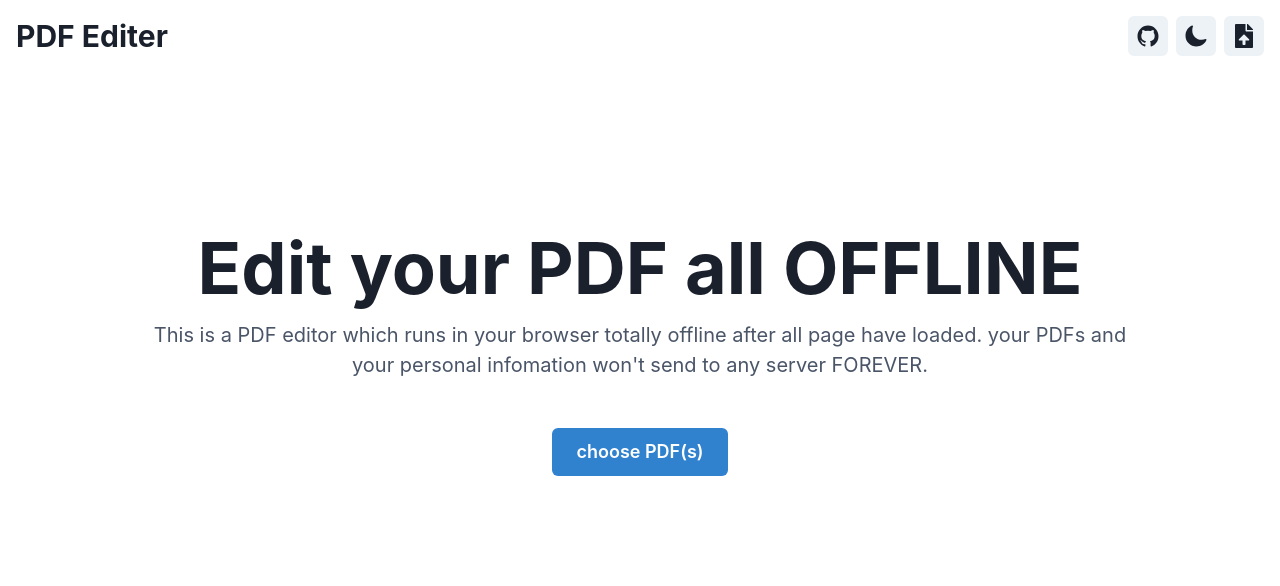
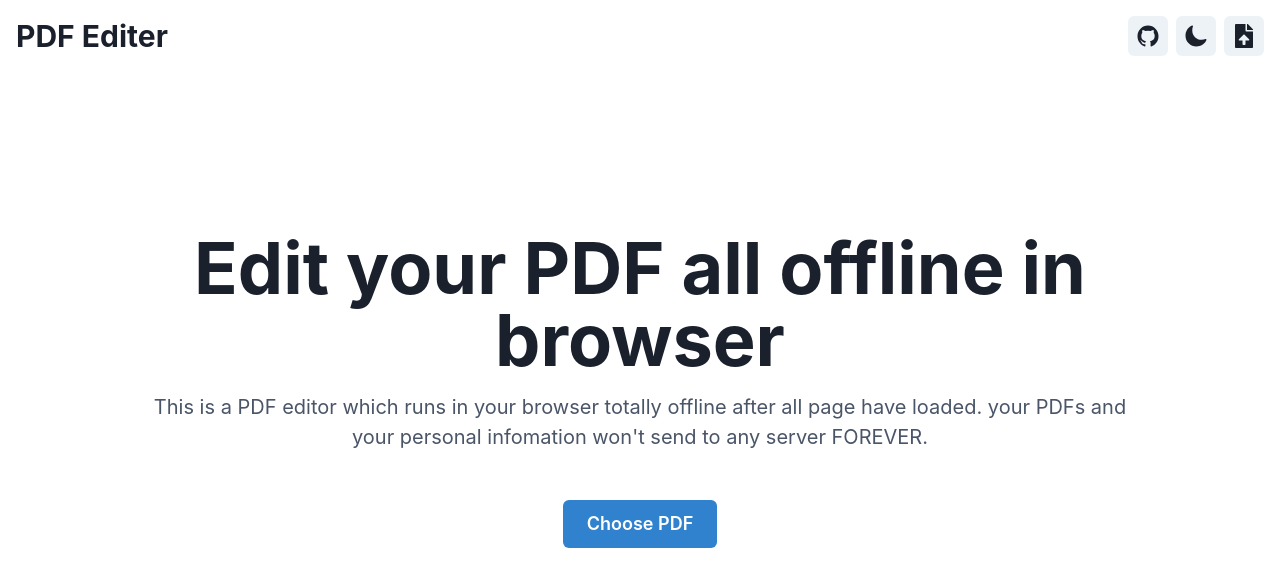
Before and after one commit to suikodev/offline-pdf-editor, a React (Create React App) app: page / in a window 1280 px wide. Shown: the top 586 px of the page. Built offline with nearby package versions, Linux system fonts and the light colour scheme.

Commit message:
feat(i18n,home): configure i18n, add trans for home page

```diff
--- a/package.json
+++ b/package.json
@@ -23,10 +23,13 @@
     "eslint-plugin-prettier": "^3.3.1",
     "eslint-plugin-react": "^7.23.2",
     "framer-motion": "^4.1.5",
+    "i18next": "^21.4.0",
+    "i18next-browser-languagedetector": "^6.1.2",
     "localforage": "^1.9.0",
     "prettier": "^2.2.1",
     "react": "^17.0.2",
     "react-dom": "^17.0.2",
+    "react-i18next": "^11.13.0",
     "react-icons": "^4.2.0",
     "react-pdf": "^5.2.0",
     "react-redux": "^7.2.3",
--- a/src/app/App.tsx
+++ b/src/app/App.tsx
@@ -7,6 +7,7 @@ import { init as initPdfInfoState } from "../features/pdfInfo/pdfInfoSlice";
 import { Home } from "../pages/home";
 import { Overview } from "../pages/overview";
 import { Store } from "../pages/store";
+import "../i18n";
 
 function App() {
   const dispatch = useAppDispatch();
--- /dev/null
+++ b/src/i18n/index.ts
@@ -0,0 +1,47 @@
+import i18n from "i18next";
+import { initReactI18next } from "react-i18next";
+import LanguageDetector from "i18next-browser-languagedetector";
+
+const DETECTION_OPTIONS = {
+  order: ["navigator"],
+};
+
+i18n
+  .use(LanguageDetector)
+  .use(initReactI18next)
+  .init({
+    detection: DETECTION_OPTIONS,
+    debug: true,
+    fallbackLng: "zh",
+    interpolation: {
+      escapeValue: false,
+    },
+    resources: {
+      en: {
+        translation: {
+          home: {
+            banner: {
+              title: "Edit your PDF all offline in browser ",
+              description:
+                "This is a PDF editor which runs in your browser totally offline after all page have loaded. your PDFs and your personal infomation won't send to any server FOREVER.",
+              choosePdfButtonText: "Choose PDF",
+            },
+          },
+        },
+      },
+      zh: {
+        translation: {
+          home: {
+            banner: {
+              title: "在浏览器中离线编辑PDF",
+              description:
+                "这是一个 PDF 编辑器，它在所有页面加载完成后在你的浏览器中完全离线运行。你的PDF和你的个人信息将永远不会发送到任何服务器。",
+              choosePdfButtonText: "选择 PDF",
+            },
+          },
+        },
+      },
+    },
+  });
+
+export default i18n;
--- a/src/pages/home/components/HomeBanner.tsx
+++ b/src/pages/home/components/HomeBanner.tsx
@@ -3,8 +3,10 @@ import React from "react";
 import { useHistory } from "react-router";
 import routes from "../../../constants/routes.json";
 import { ChoosePdfButton } from "../../../common/components/ChoosePdfButton";
+import { useTranslation } from "react-i18next";
 
 export const HomeBanner: React.FC = () => {
+  const { t } = useTranslation();
   const history = useHistory();
   const handlePdfFileStoreSuccess = () => {
     history.replace(routes.OVERVIEW);
@@ -13,12 +15,10 @@ export const HomeBanner: React.FC = () => {
     <Container as="section" maxWidth="container.lg">
       <Flex direction="column" align="center" paddingY={["5rem", "10rem"]}>
         <Heading textAlign="center" size="4xl">
-          Edit your PDF all OFFLINE
+          {t("home.banner.title")}
         </Heading>
         <Text fontSize="xl" color="gray.600" textAlign="center" marginY="1rem">
-          This is a PDF editor which runs in your browser totally offline after
-          all page have loaded. your PDFs and your personal infomation won&#39;t
-          send to any server FOREVER.
+          {t("home.banner.description")}
         </Text>
         <ChoosePdfButton
           onPdfStoreSuccess={handlePdfFileStoreSuccess}
@@ -26,7 +26,7 @@ export const HomeBanner: React.FC = () => {
           colorScheme="blue"
           marginY="2rem"
         >
-          choose PDF(s)
+          {t("home.banner.choosePdfButtonText")}
         </ChoosePdfButton>
       </Flex>
     </Container>
```
Also changed, not shown: 1 other file (tests, documents, lock files or other folders).
